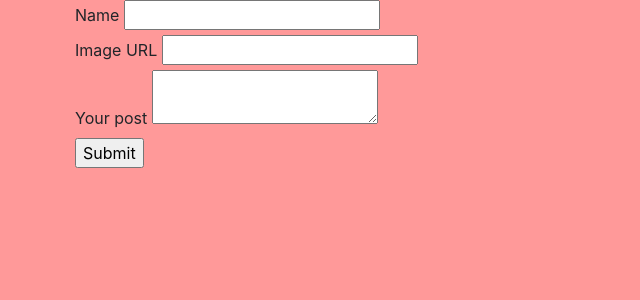
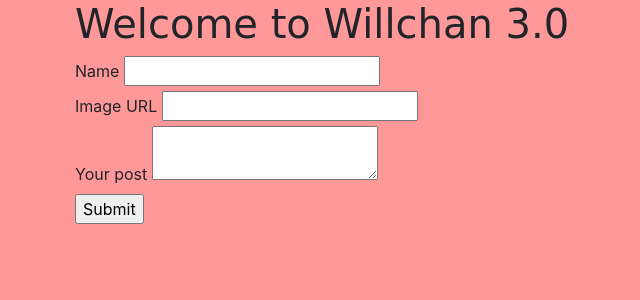
Before and after one commit to pattyjogal/wy_ctf_website, a Django app: template wy_ctf_website/templates/willchan/comment-list.html in a window 1280 px wide. Shown: the part 56-356 px from the top of the page, without its empty margins (10-650 px from the left). Run offline with Django 3.2, Linux system fonts and the light colour scheme; the template is opened without the code that fills it, so the values that code supplies are empty; some libraries are stand-ins or nearby versions.

Commit message:
Gotta comic sans

```diff
--- a/wy_ctf_website/templates/willchan/comment-list.html
+++ b/wy_ctf_website/templates/willchan/comment-list.html
@@ -15,7 +15,13 @@
     padding: 10px;
   }
 
+  h1 {
+    font-family: "Comic Sans MS", cursive, sans-serif;
+  }
+
   </style>
+
+  <h1>Welcome to Willchan 3.0</h1>
 
   <form id="comment" method="post" action="{% url 'willchan:home' 1 %}">
   {% csrf_token %}
```
